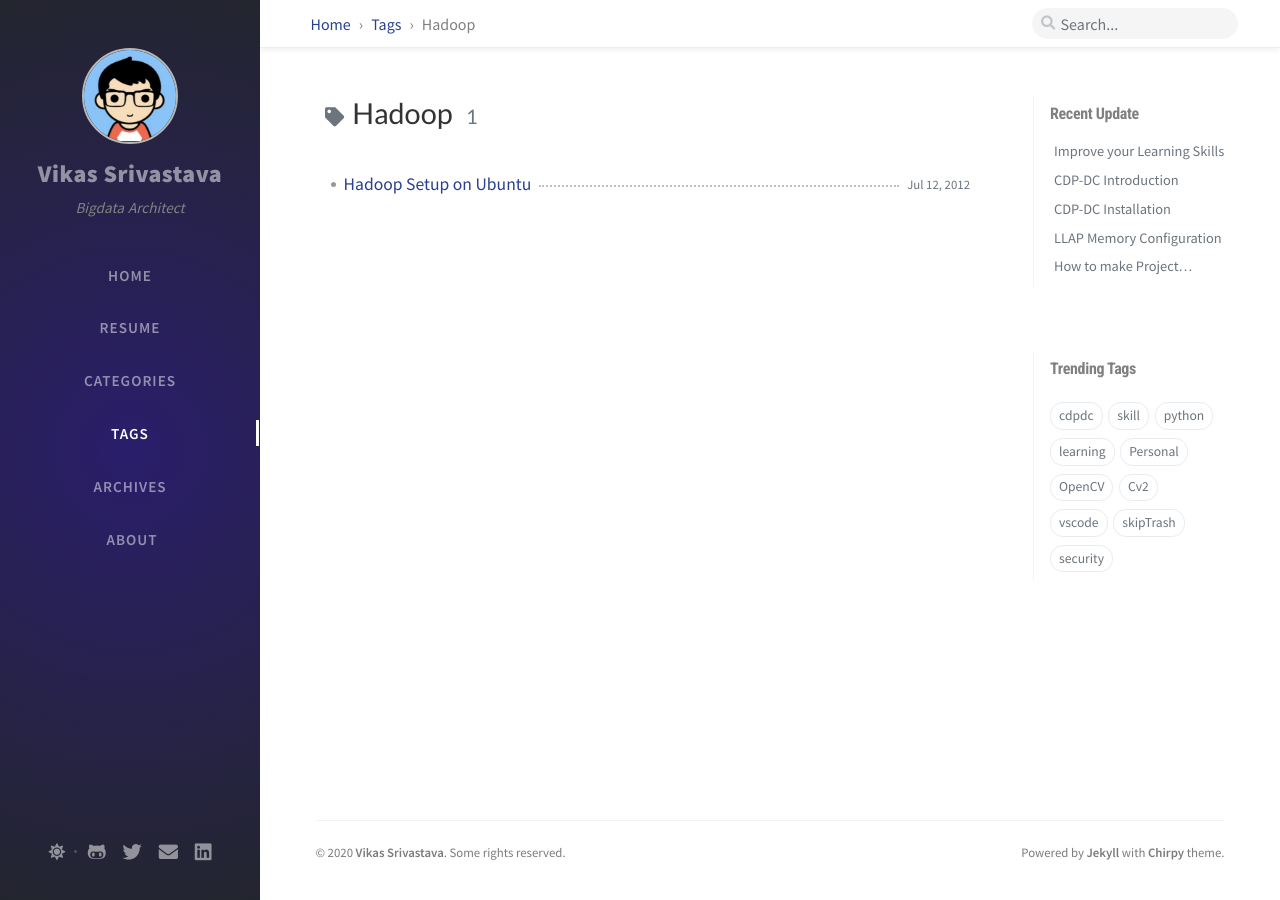
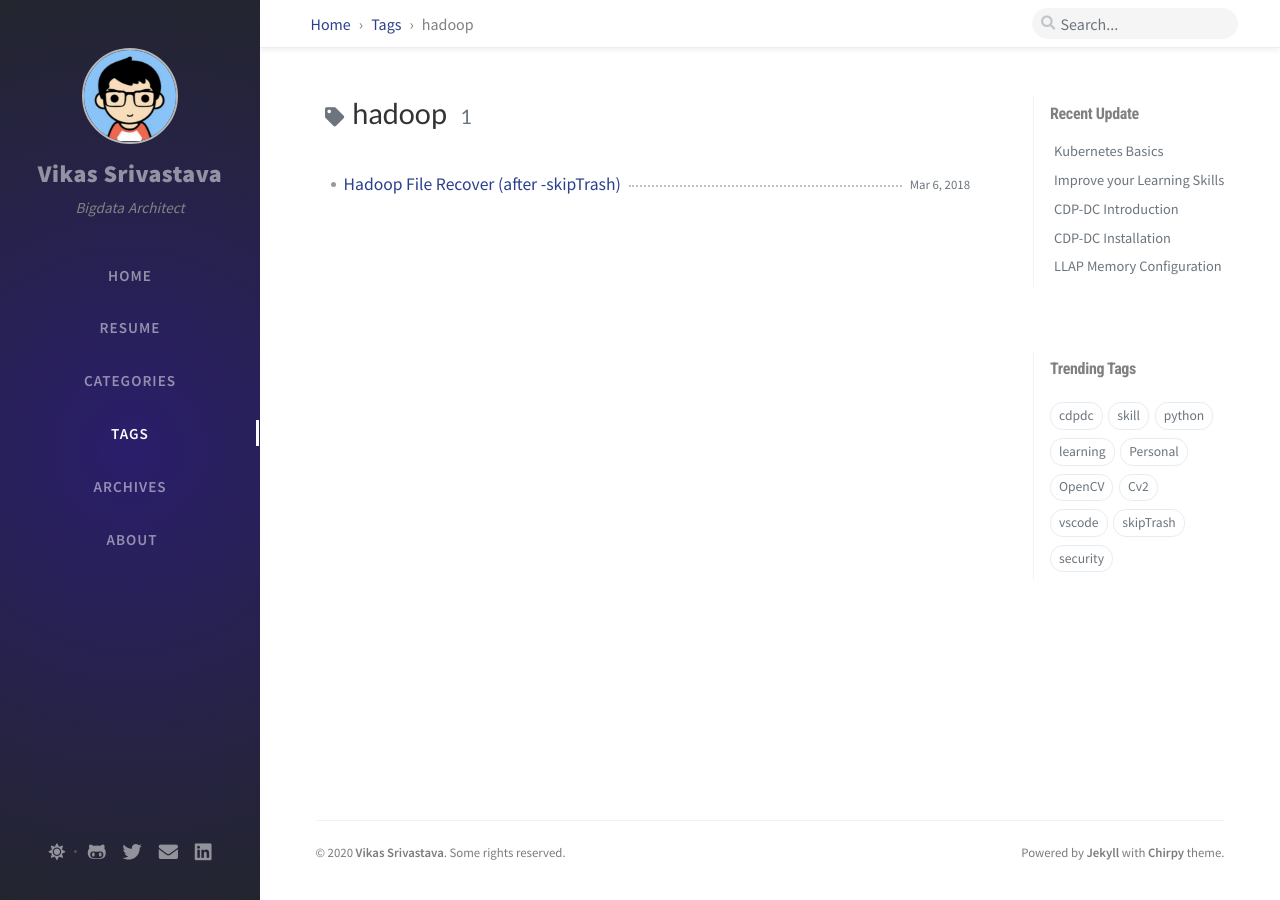
Before and after one commit to vikassri/vikassri.github.io, a Jekyll site: the page built from tags/hadoop.html, in a window 1280 px wide. Built offline with Jekyll 4.4.1, drawn with Linux system fonts in a browser that asks for light colours; nearby versions of some CDN libraries; comment, search, counter and statistics services are not loaded.

```diff
--- a/_data/updates.yml
+++ b/_data/updates.yml
@@ -4,9 +4,6 @@
 -
   filename: 'How-use-git'
   lastmod: '2020-07-23 22:11:11 +0530'
--
-  filename: 'new-post'
-  lastmod: '2020-07-24 17:11:39 +0530'
 -
   filename: 'Hadoop-File-Recover'
   lastmod: '2020-07-26 22:46:57 +0530'
@@ -15,7 +12,7 @@
   lastmod: '2020-07-24 17:11:39 +0530'
 -
   filename: 'Kubernetes-Basics'
-  lastmod: '2020-07-24 17:29:35 +0530'
+  lastmod: '2020-08-17 17:26:00 +0530'
 -
   filename: 'OpenCV-Basics-1'
   lastmod: '2020-07-24 17:11:39 +0530'
--- a/tags/hadoop.html
+++ b/tags/hadoop.html
@@ -1,5 +1,5 @@
 ---
 layout: tag
-title: Hadoop
-tag: Hadoop
+title: hadoop
+tag: hadoop
 ---
```
